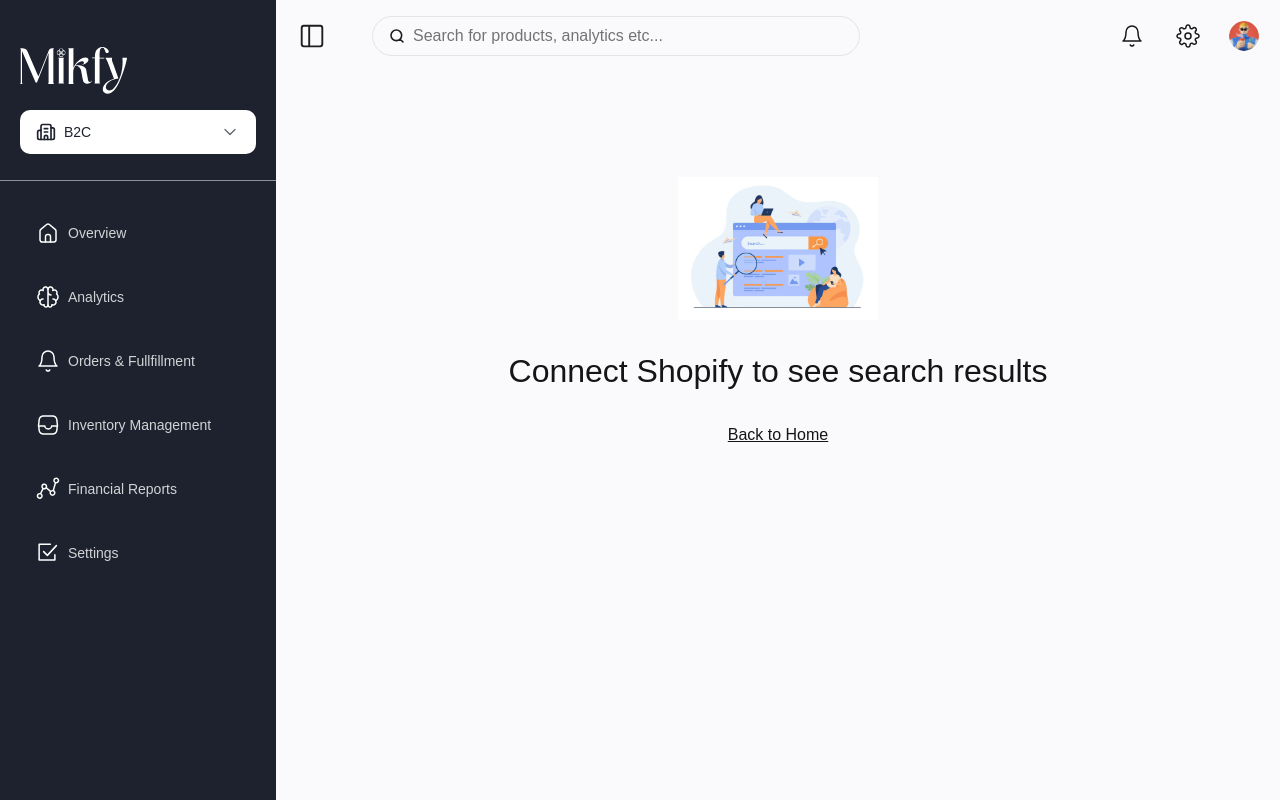
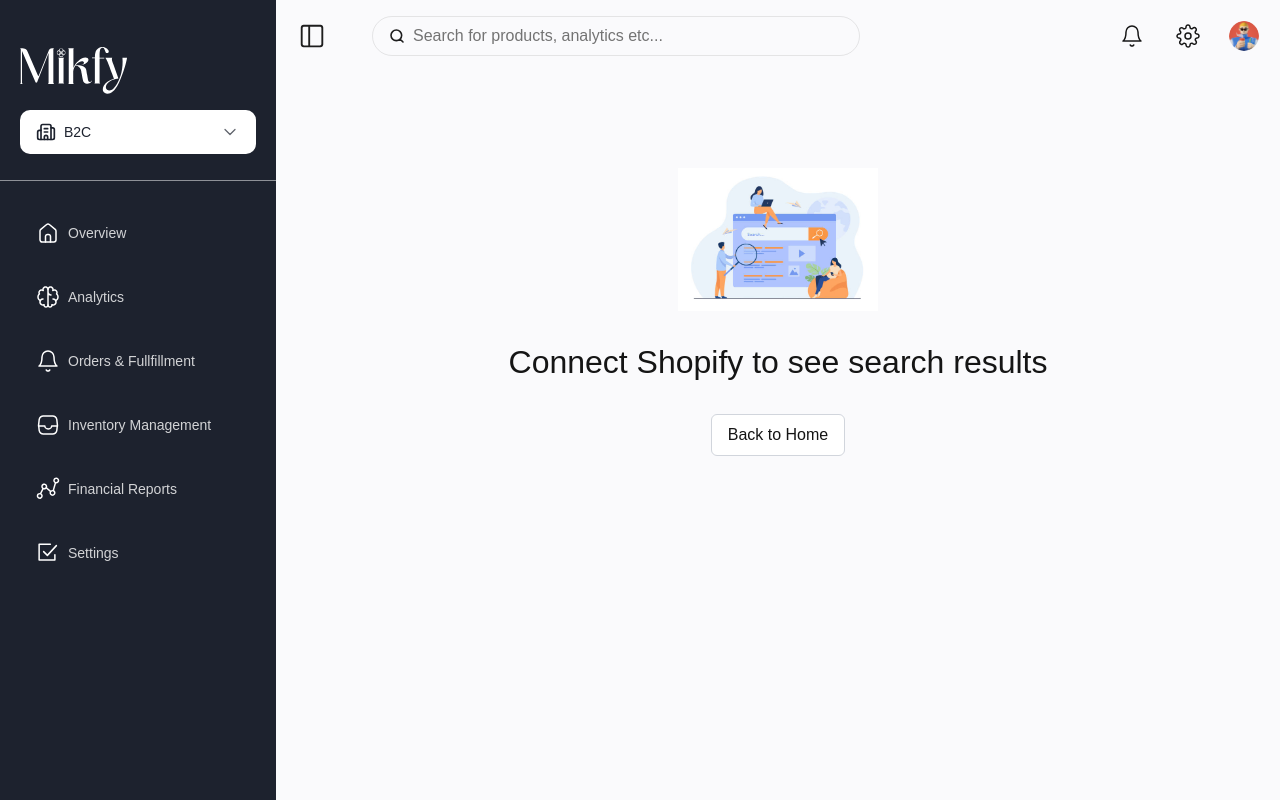
Before and after one commit to neonbhai/mikfy_dashboard, a Next.js app: page /search in a window 1280 px wide. Built offline with nearby package versions, Linux system fonts and the light colour scheme.

Commit message:
Back to home button

```diff
--- a/src/app/(dashboard)/search/loading.tsx
+++ b/src/app/(dashboard)/search/loading.tsx
@@ -10,8 +10,8 @@
           <div className="h-10 bg-gray-200 rounded w-96 mx-auto"></div>
         </div>
 
-        {/* Back to Home link skeleton */}
-        <div className="h-6 bg-gray-200 rounded w-32"></div>
+        {/* Back to Home button skeleton */}
+        <div className="h-10 bg-gray-200 rounded-md w-32"></div>
       </div>
     </div>
   );
--- a/src/app/(dashboard)/search/page.tsx
+++ b/src/app/(dashboard)/search/page.tsx
@@ -23,7 +23,7 @@
       {/* Back to Home link */}
       <Link
         href="/overview"
-        className="text-[16px] font-normal text-[#151515] underline hover:opacity-70 transition-opacity"
+        className="px-4 py-2 text-[16px] font-normal text-[#151515] bg-white border border-gray-300 rounded-md hover:bg-gray-50 transition-colors"
       >
         Back to Home
       </Link>
```
